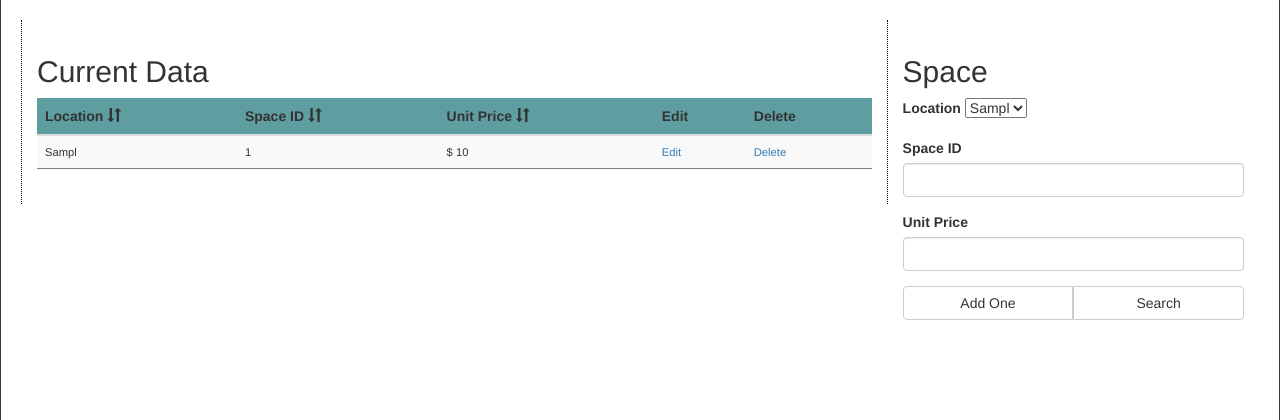
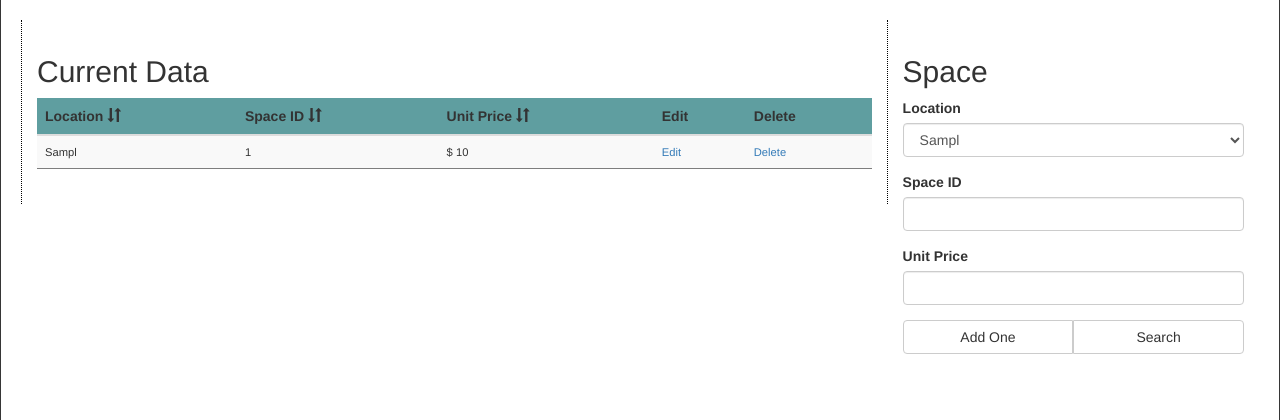
Before and after one commit to weihanlin/csis3280-project, a PHP site: page /ManageSpaces.php in a window 1280 px wide. Shown: the part 143-563 px from the top of the page. Run offline with PHP 8.4, Linux system fonts and the light colour scheme; tables that the repository leaves empty hold one stand-in row (values such as "Sample post").

Commit message:
[Space] Alter the style of select component

```diff
--- a/ShowStats.php
+++ b/ShowStats.php
@@ -80,7 +80,7 @@ Page::header();
             g_xaxis.call(xaxis);
             g_yaxis.call(yaxis);
 
-            d3.select("#scount").insert("select","div").attr("class","dropdown")
+            d3.select("#scount").insert("select","div")
                 .on("change", function () {
                 const sel = d3.select(this).node().value;
                 switch (sel){
--- a/inc/Entity/Page.class.php
+++ b/inc/Entity/Page.class.php
@@ -292,7 +292,7 @@ class Page {
                 <div class="form-group">
                     <label>Location</label>
 
-                            <select name="locationid">
+                            <select class="form-control" name="locationid">
                                 <?php
                                     foreach ($target as $item) {
                                         echo "<option value={$item->getLocationID()}>{$item->getShortName()}</option>>";
```
